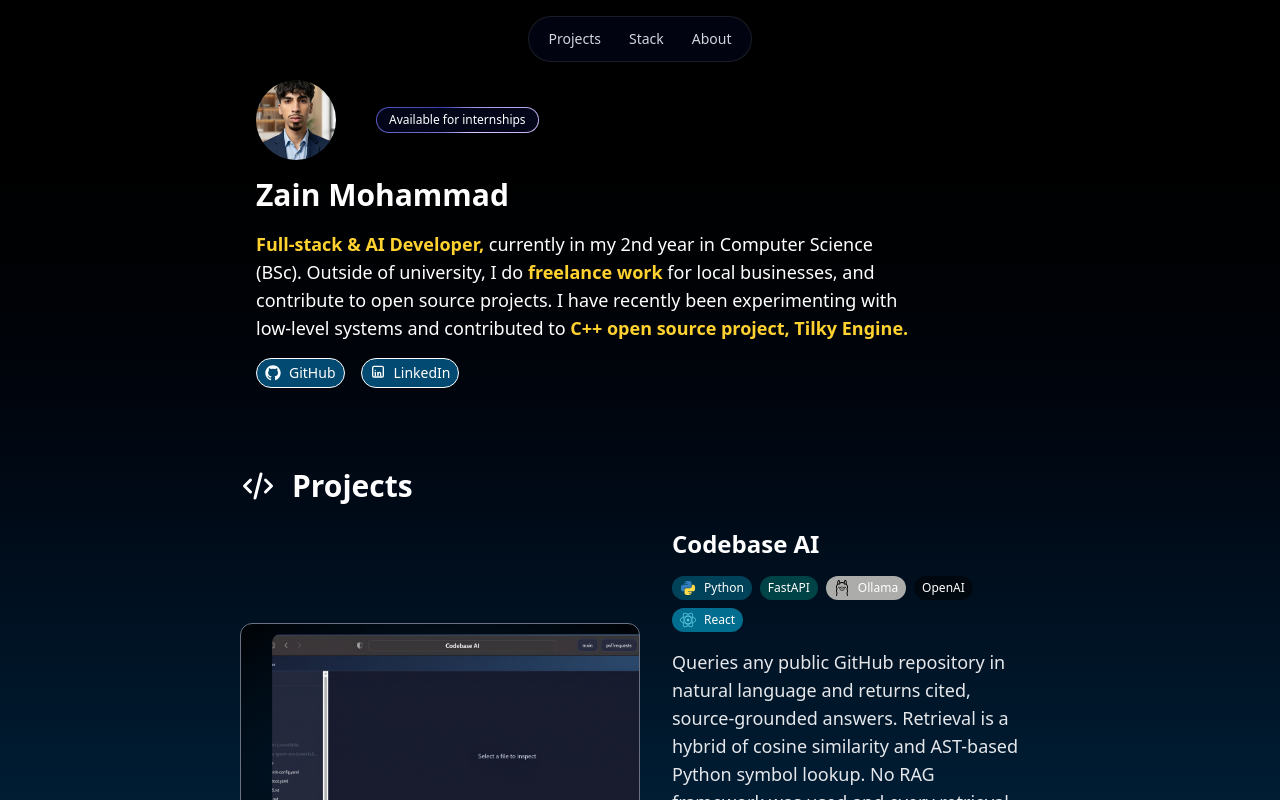
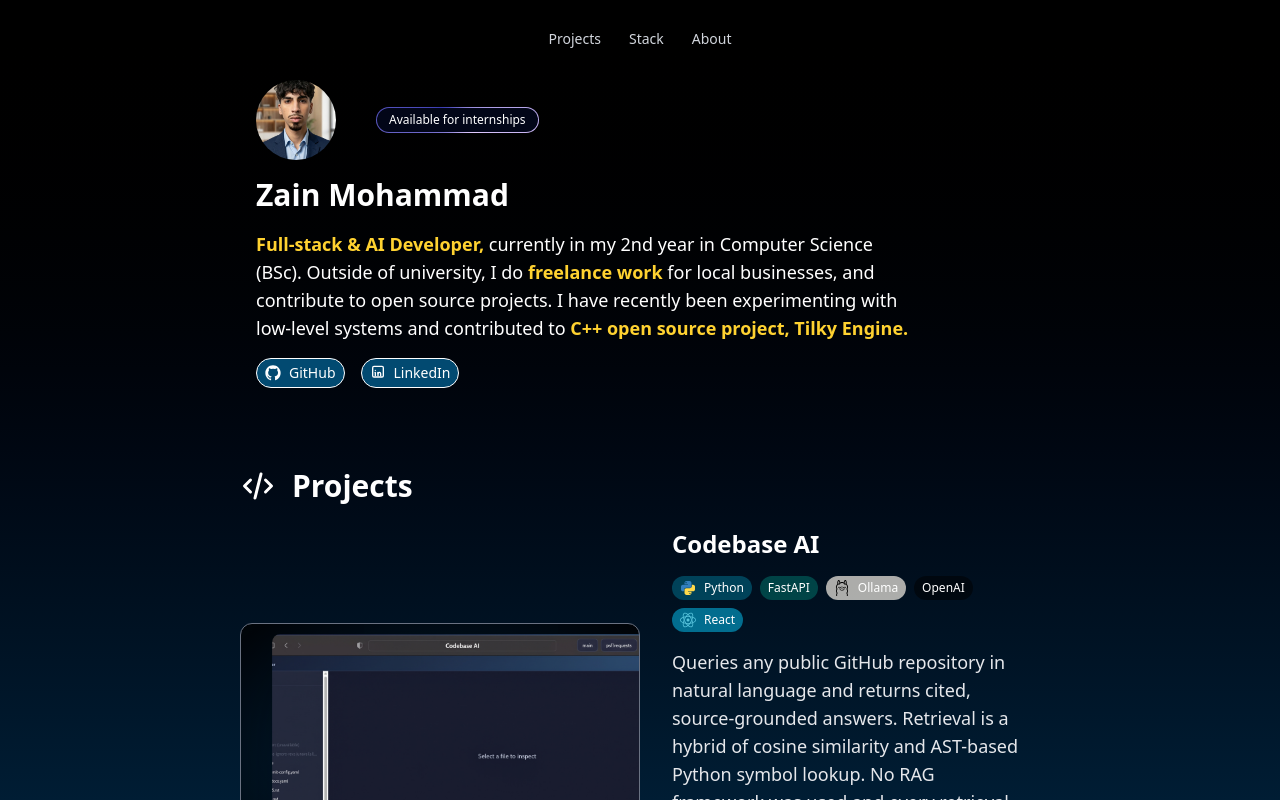
Before and after one commit to ZainX38/portfolio, a React (Vite) app: page / in a window 1280 px wide. Shown: the top 800 px of the page. Built offline with nearby package versions, Linux system fonts and the light colour scheme.

Commit message:
Navbar effect. It is tranparent at start and starts getting a shape as you scroll

```diff
--- a/src/components/layout/Navbar.jsx
+++ b/src/components/layout/Navbar.jsx
@@ -1,14 +1,33 @@
+import { useEffect, useEffectEvent, useState } from "react";
 import navLinks from "../../data/navLinks";
 
 function Navbar() {
+    const [scrolled, setScrolled] = useState(false)
+
+    useEffect(() => {
+        const onScroll = () => {
+            // If user has scrolled over 40px, set scrolled to True
+            setScrolled(window.scrollY > 40)
+        }
+
+        onScroll() // Run at the start in case the page loads already scrolled
+
+        // {passive: true} tells the browser this listener never blocks the scroll, which keeps it smooth
+        window.addEventListener("scroll", onScroll, {passive: true})
+
+        return () => window.removeEventListener("scroll", onScroll)
+    }, [])
+
     return (
         // fixed top-0 - removes the header from the page flow and pins it to the top so it's fixed
         // inset-x-0 + flex justify-center - makes header full width and centres pill shape inside it
         //
         <header className="fixed top-0 inset-x-0 z-50 flex justify-center mt-4 px-4">
-            <nav className="flex items-center gap-1 rounded-full px-2 py-1.5
-                text-xs sm:text-sm font-medium
-                bg-slate-950/70 backdrop-blur-md border border-white/10">
+            <nav className={`flex items-center gap-1 rounded-full px-2 py-1.5
+                text-xs sm:text-sm font-medium border transition-all duration-300
+                ${scrolled
+                    ? 'bg-slate-950/70 backdrop-blur-md border-white/10 shadow-lg shadow-black/30'
+                    : 'bg-transparent border-transparent'}`}>
                 {navLinks.map(link => (
                     <a key={link.id}
                         href={`#${link.id}`}
```
